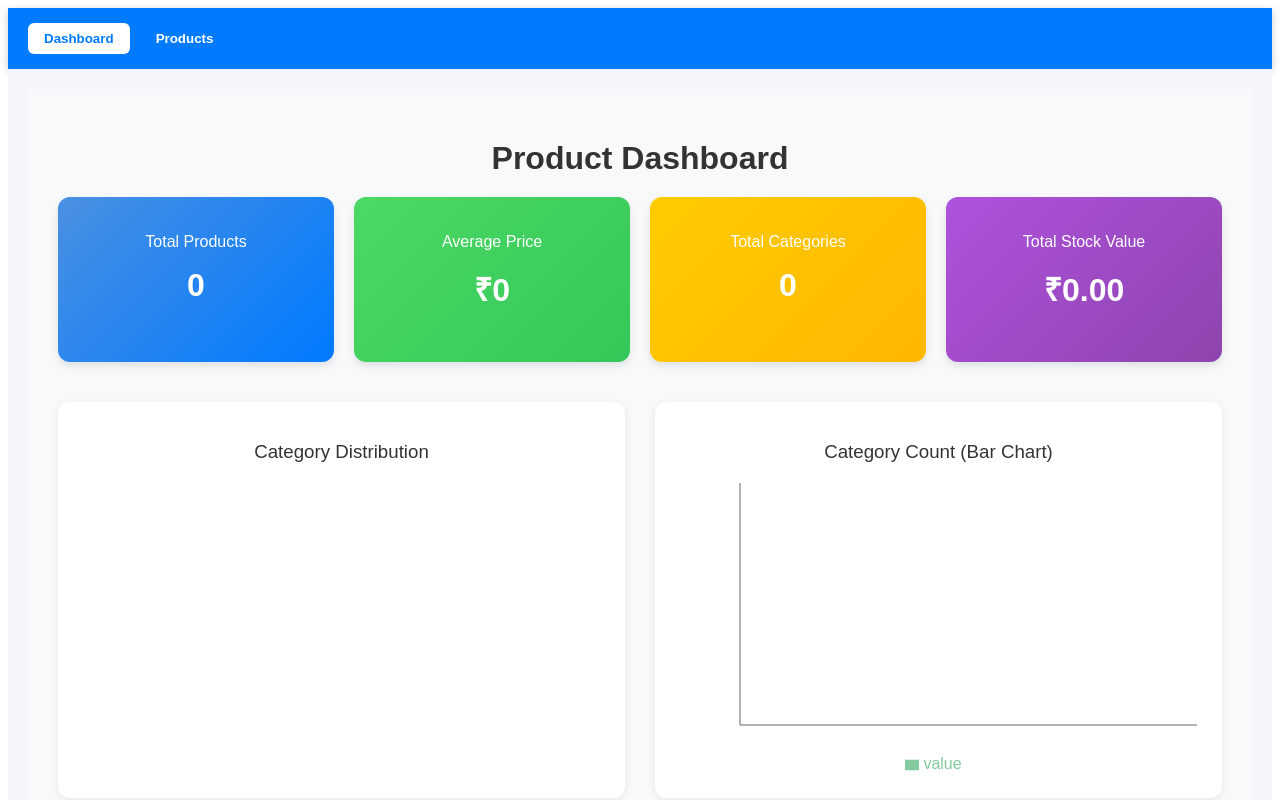
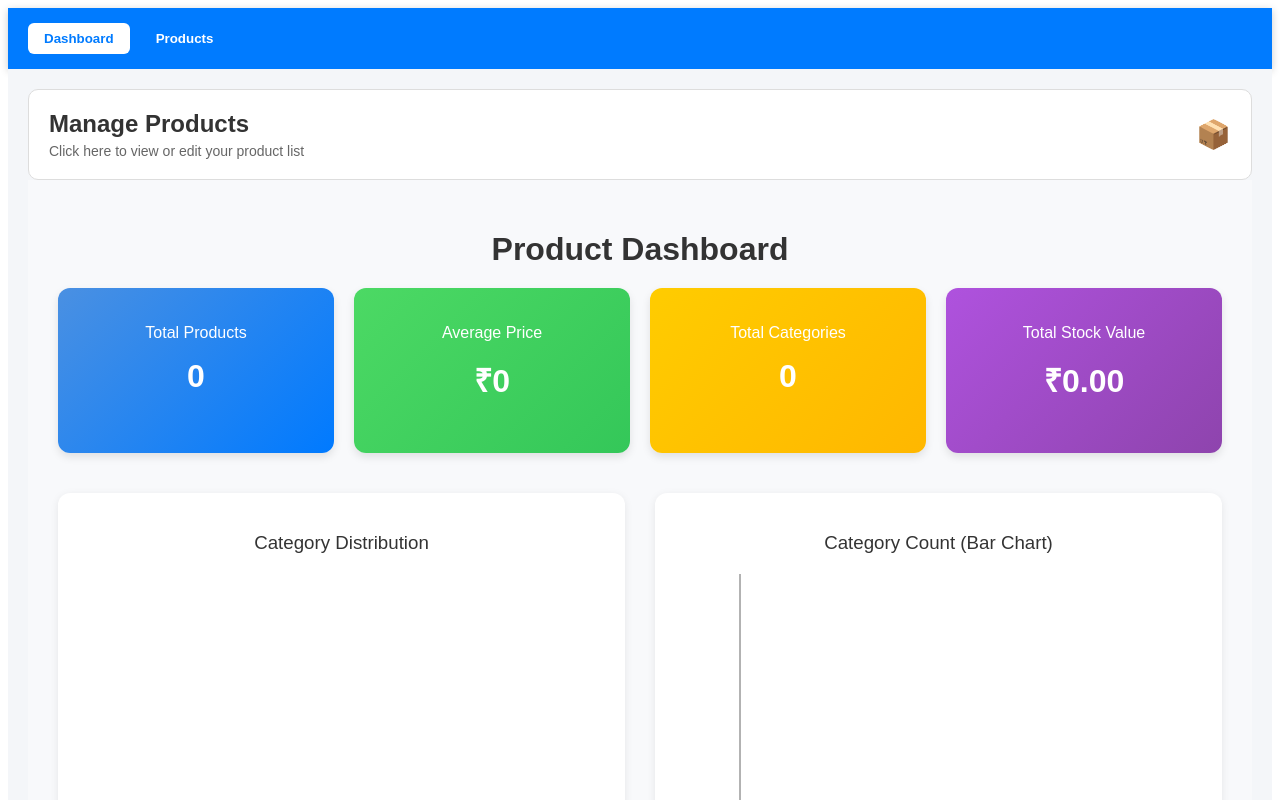
Before and after one commit to naresh7639/Product-management-app, a React (Vite) app: page / in a window 1280 px wide. Shown: the top 800 px of the page. Built offline with nearby package versions, Linux system fonts and the light colour scheme.

Commit message:
Initial commit

```diff
--- a/src/App.jsx
+++ b/src/App.jsx
@@ -35,6 +35,28 @@ function App() {
     minHeight: "100vh",
   };
 
+  const cardStyle = {
+    display: "flex",
+    justifyContent: "space-between",
+    alignItems: "center",
+    backgroundColor: "#ffffff",
+    padding: "20px",
+    borderRadius: "10px",
+    border: "1px solid #ddd",
+    cursor: "pointer",
+    transition: "0.2s ease",
+  };
+
+  const cardHover = {
+    transform: "translateY(-2px)",
+    boxShadow: "0 4px 12px rgba(0,0,0,0.1)",
+  };
+
+  const cardIconStyle = {
+    fontSize: "28px",
+    color: "#007bff",
+  };
+
   return (
     <div style={{ fontFamily: "Poppins, sans-serif" }}>
       <header style={headerStyle}>
@@ -55,6 +77,31 @@ function App() {
       </header>
 
       <main style={mainStyle}>
+        {/* Simple Attractive Card */}
+        {currentPage !== "product" && (
+          <div
+            style={cardStyle}
+            onClick={() => setCurrentPage("product")}
+            onMouseOver={(e) =>
+              Object.assign(e.currentTarget.style, cardHover)
+            }
+            onMouseOut={(e) =>
+              Object.assign(e.currentTarget.style, {
+                transform: "translateY(0)",
+                boxShadow: "none",
+              })
+            }
+          >
+            <div>
+              <h2 style={{ margin: 0, color: "#333" }}>Manage Products</h2>
+              <p style={{ margin: "5px 0 0", color: "#666", fontSize: "14px" }}>
+                Click here to view or edit your product list
+              </p>
+            </div>
+            <div style={cardIconStyle}>📦</div>
+          </div>
+        )}
+
         {currentPage === "dashboard" && <Dashboard products={products} />}
         {currentPage === "product" && (
           <ProductPage products={products} setProducts={setProducts} />
```
